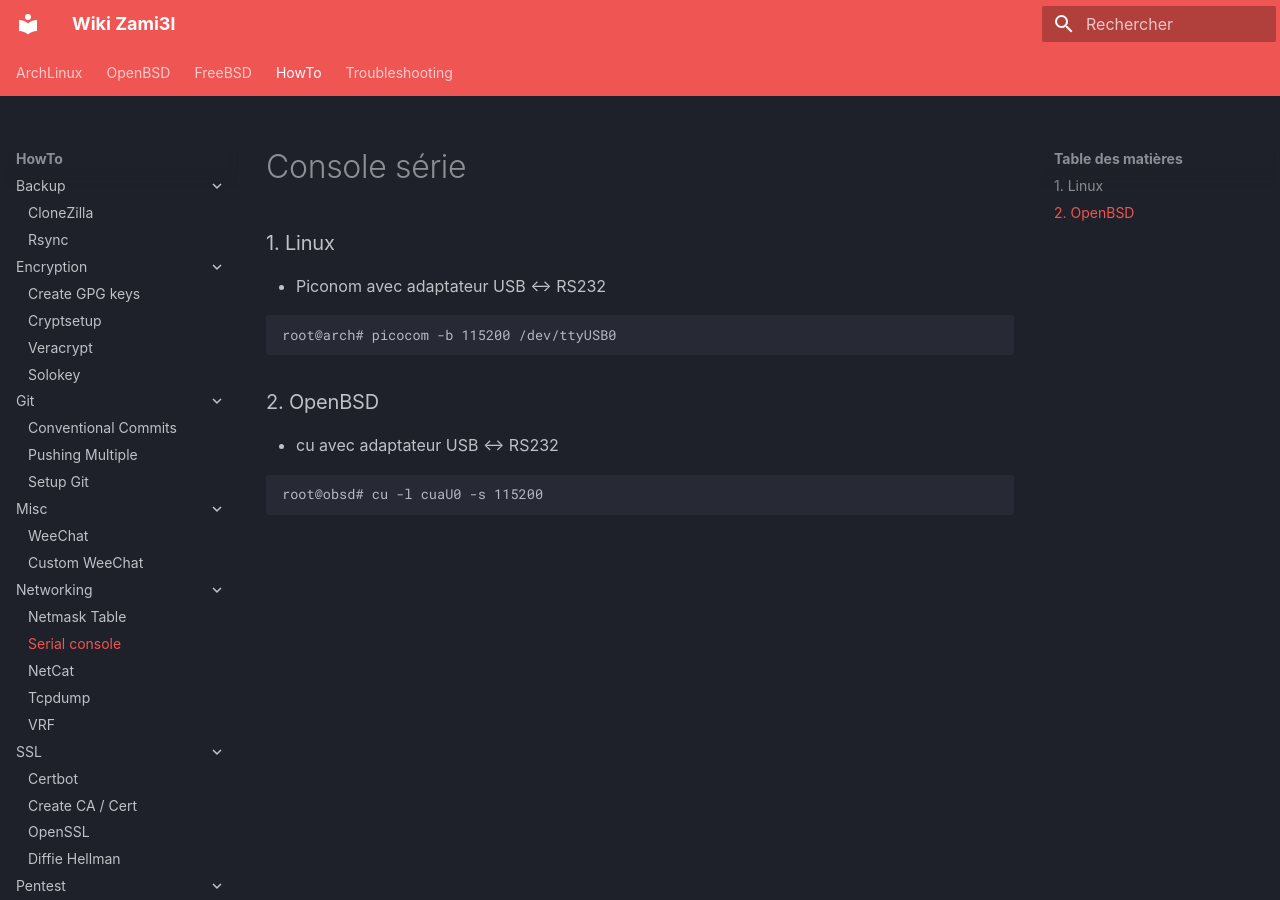
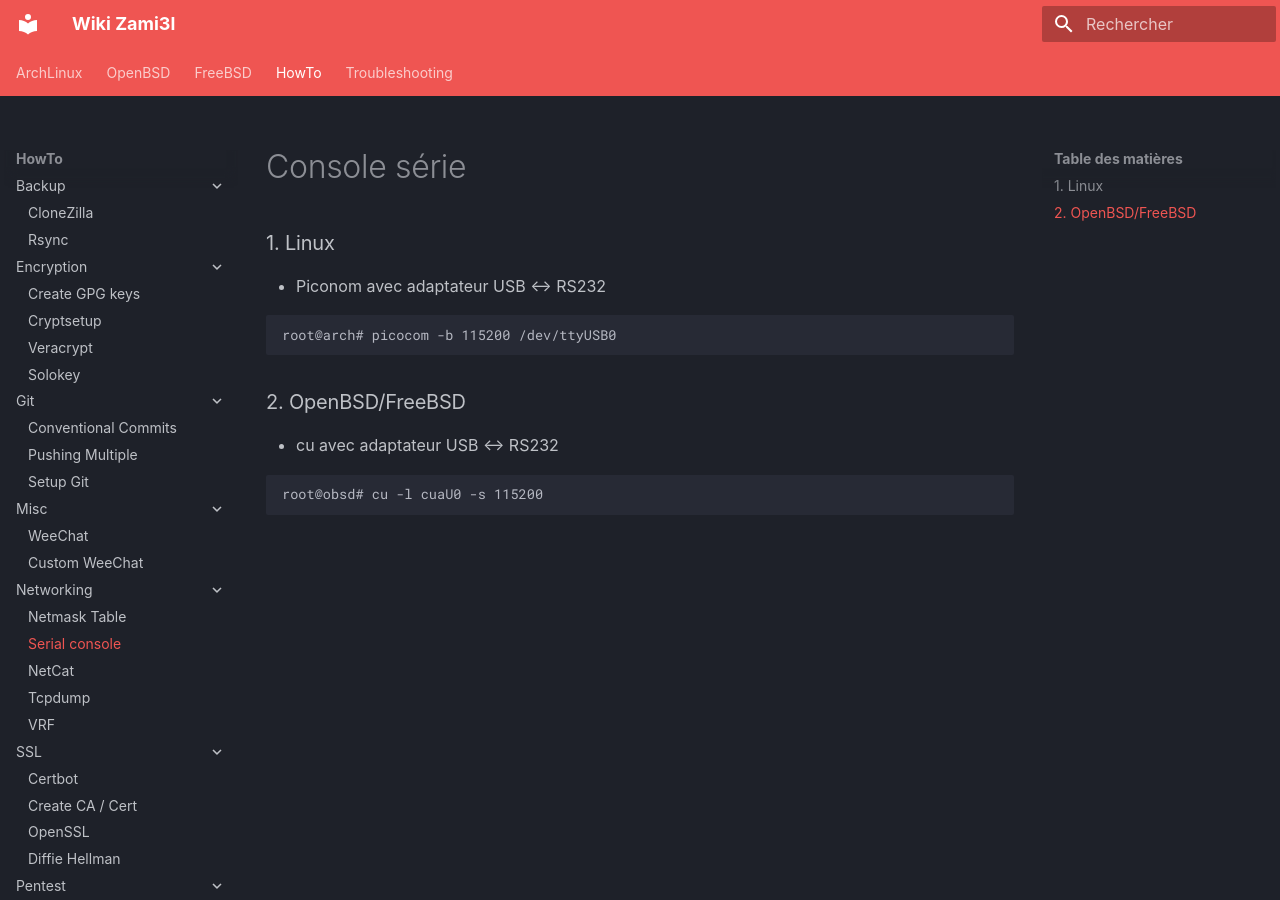
Before and after one commit to zami3l/wiki, an MkDocs documentation site: the page built from docs/howto/networking/serial-console.md, in a window 1280 px wide. Built offline with MkDocs 1.6.1 and Material for MkDocs 9.7.7, drawn with Linux system fonts in a browser that asks for light colours; some web fonts are replaced.

Commit message:
refactor(networking): add freebsd for cu

````diff
--- a/docs/howto/networking/serial-console.md
+++ b/docs/howto/networking/serial-console.md
@@ -7,7 +7,7 @@
 root@arch# picocom -b 115200 /dev/ttyUSB0
 ```
 
-### 2. OpenBSD
+### 2. OpenBSD/FreeBSD
 
 - cu avec adaptateur USB <-> RS232
 
````
